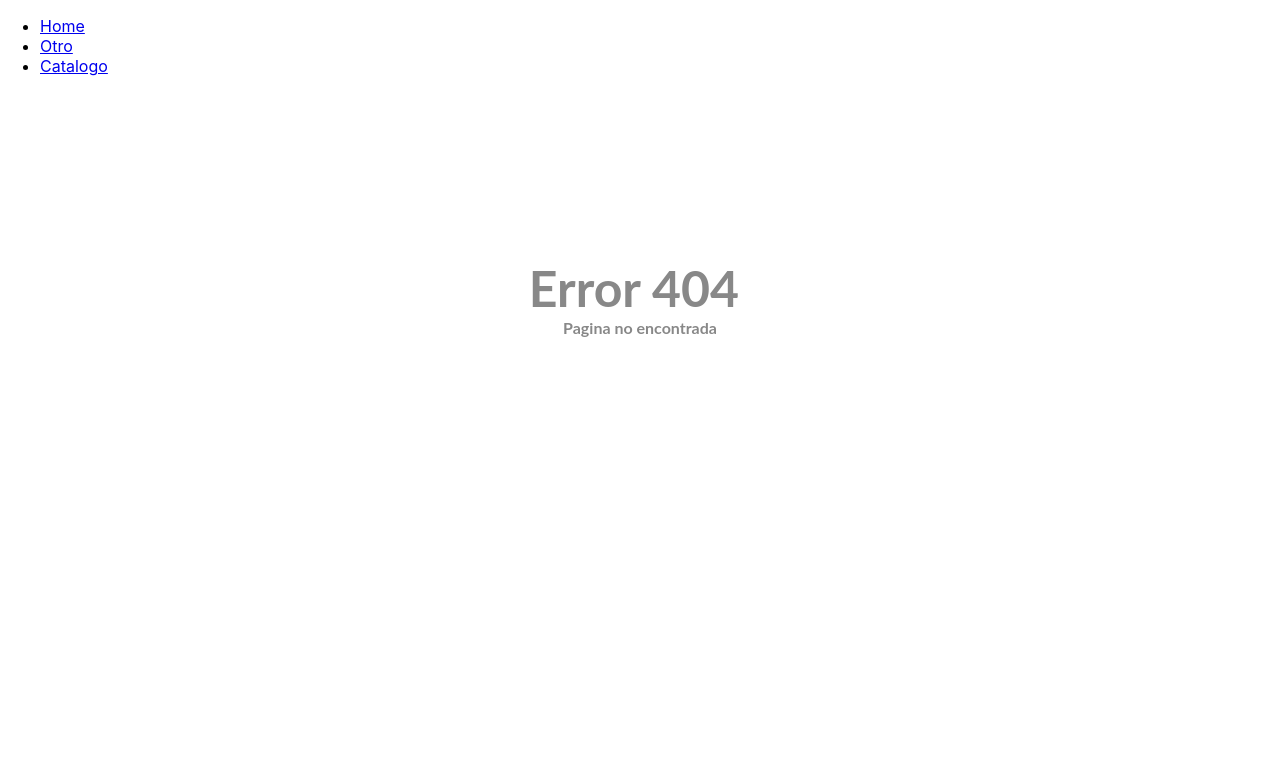
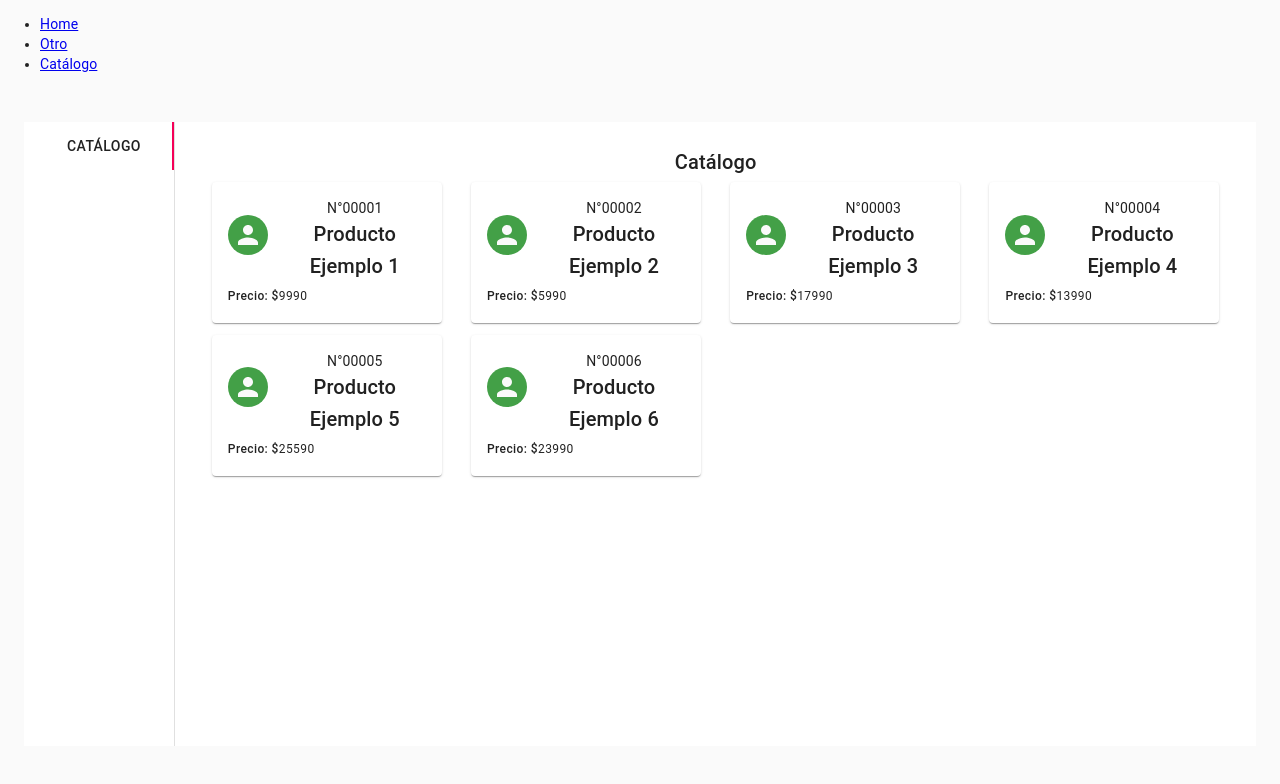
Before and after one commit to Desarrollo-de-software-seven/Front, a React (Create React App) app: page /view-catalog in a window 1280 px wide. Before the commit this address had no page. Shown: the top 784 px of the page. Built offline with nearby package versions, Linux system fonts and the light colour scheme.

Commit message:
fix tab names and change catalog file name

```diff
--- a/src/App.js
+++ b/src/App.js
@@ -5,9 +5,9 @@ import {
   Route,
   Link,
 } from 'react-router-dom';
-import ReactLanding from './pages/reactLanding';
+import ReactLanding from './pages/landing';
 import OtraPagina from './pages/otraPag';
-import Ejemplo from './pages/ejemplo';
+import ViewCatalog from './pages/view-catalog';
 import NotFound from './pages/404';
 import './App.css';
 
@@ -24,7 +24,7 @@ function App() {
               <Link to='/otro'>Otro</Link>
             </li>
             <li>
-              <Link to='/ejemplo'>Catalogo</Link>
+              <Link to='/view-catalog'>Catálogo</Link>
             </li>
           </ul>
         </nav>
@@ -32,8 +32,8 @@ function App() {
           <Route exact path='/otro'>
             <OtraPagina />
           </Route>
-          <Route exact path='/ejemplo'>
-            <Ejemplo />
+          <Route exact path='/view-catalog'>
+            <ViewCatalog />
           </Route>
           <Route exact path='/'>
             <ReactLanding />
--- a/src/components/catalog.js
+++ b/src/components/catalog.js
@@ -211,9 +211,7 @@ const useStyles = makeStyles((theme) => ({
        aria-label="Horizontal tabs"
        centered
      >
-       <Tab label="Inicio" {...a11yProps(0)} />
-       <Tab label="Solicitudes pendientes" {...a11yProps(1)} />
-       <Tab label="Solicitudes publicadas" {...a11yProps(2)} />
+       <Tab label="Catálogo" {...a11yProps(0)} />
 
      </Tabs>
      </Paper>
@@ -232,9 +230,7 @@ const useStyles = makeStyles((theme) => ({
           aria-label="Vertical tabs"
           className={classes.verticalTabs}
         >
-          <Tab label="Inicio" {...a11yProps(0)} />
-          <Tab label="Solicitudes pendientes" {...a11yProps(1)} />
-          <Tab label="Solicitudes publicadas" {...a11yProps(2)} />
+          <Tab label="Catálogo" {...a11yProps(0)} />
 
         </Tabs>
         </Hidden>
@@ -245,7 +241,7 @@ const useStyles = makeStyles((theme) => ({
 
          {/* // Aquí comienza el componente de la tab n°2*/}
 
-        <TabPanel value={value} index={1}>
+        <TabPanel value={value} index={0}>
 
 
         {/* Se cambia el tipo de letra según el tamaño de pantalla con Hidden */}
--- a/src/pages/ejemplo.js
+++ b/src/pages/view-catalog.js
@@ -1,16 +1,14 @@
 import React from 'react';
 import {
-  CssBaseline, Box, Typography, Container,
+  CssBaseline, Container,
 } from '@material-ui/core';
 // import { makeStyles } from '@material-ui/core/styles';
 // import RecruitingView from '../../src/recruitment-process/recruitment_view';
-import ProductCard from '../components/card';
 import Catalog from '../components/catalog';
 
-const fecha = new Date();
+// const fecha = new Date();
 
-export default function Ejemplo() {
-  const value = true;
+export default function ViewCatalog() {
   return (
     <>
       <Container component="main" maxWidth="lg">
```
Also changed, not shown: src/pages/landing.js (renamed from src/pages/reactLanding.js).
